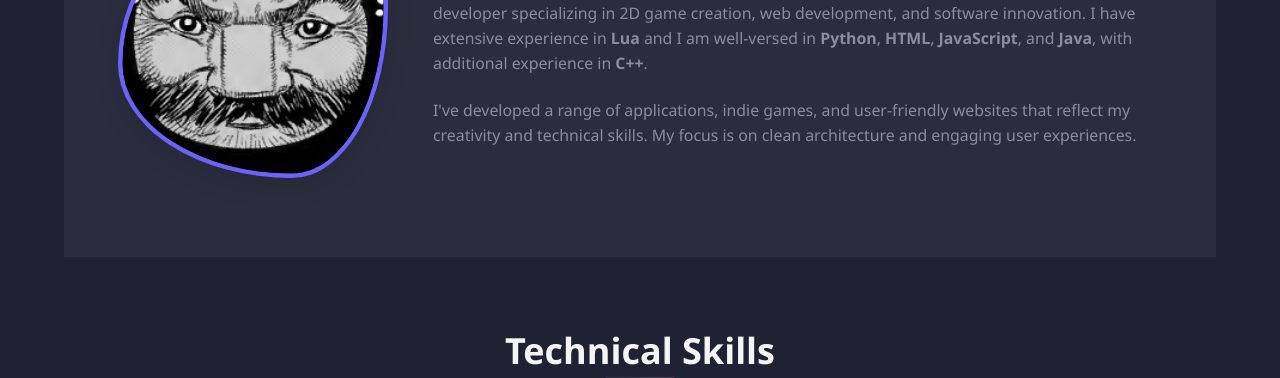
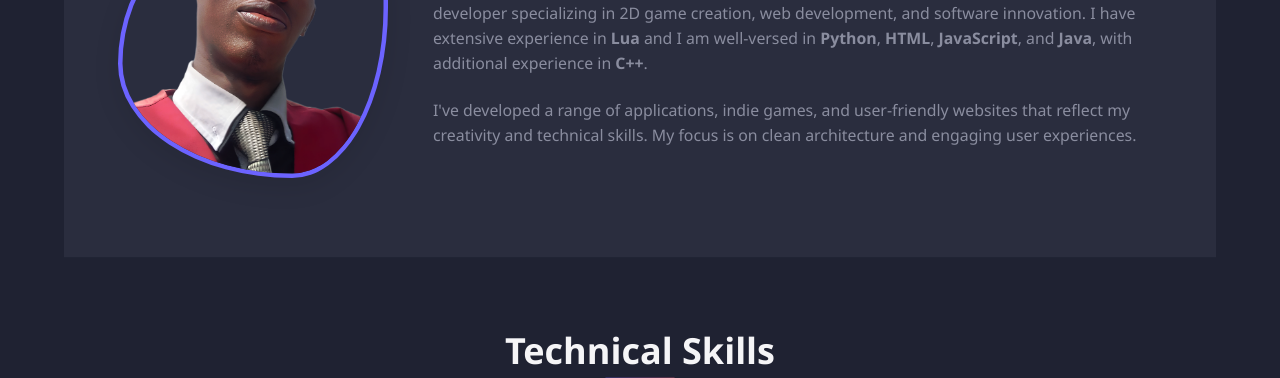
Before and after one commit to GunroarCannon/about, a plain HTML site: page index.html in a window 1280 px wide. Shown: the part 884-1262 px from the top of the page. Drawn offline with Linux system fonts and the light colour scheme; no server answers.

Commit message:
Update avatar image source in index.html

```diff
--- a/index.html
+++ b/index.html
@@ -895,7 +895,7 @@
     <div class="container">
       <div class="about-content">
         <div class="avatar-container">
-          <img src="avatar.png" alt="Ugo Chime" class="avatar">
+          <img src="ugochime.png" alt="Ugo Chime" class="avatar">
         </div>
         <div class="bio">
           <h1>UGO CHIME</h1>
```
